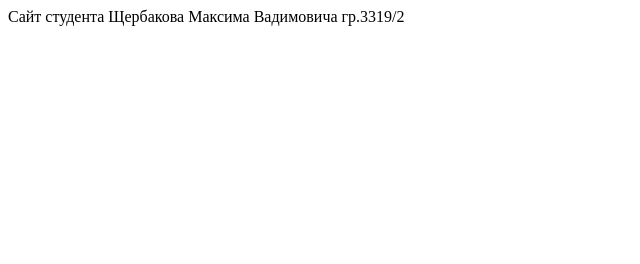
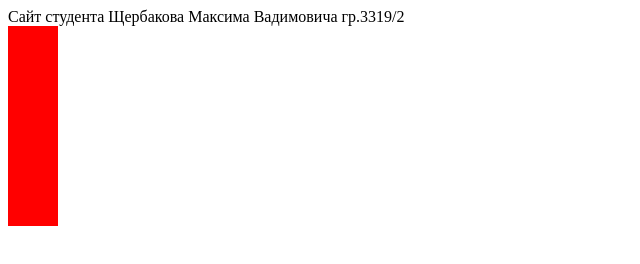
Before and after one commit to shw5ps/shw5ps.github.io, a plain HTML site: page 21oct24.html in a window 1280 px wide. Shown: the whole page, without its empty margins (0-640 px from the left). Drawn offline with Linux system fonts and the light colour scheme.

Commit message:
21oct24.html

```diff
--- a/21oct24.html
+++ b/21oct24.html
@@ -8,7 +8,7 @@
 let elem = document.createElement('div');
 elem.style.width='50px';
 elem.style.height='200px';
-elem.backgroundColor = 'red';
+elem.style.backgroundColor = 'red';
 document.body.append(elem);
 </script>
 </body>
```
